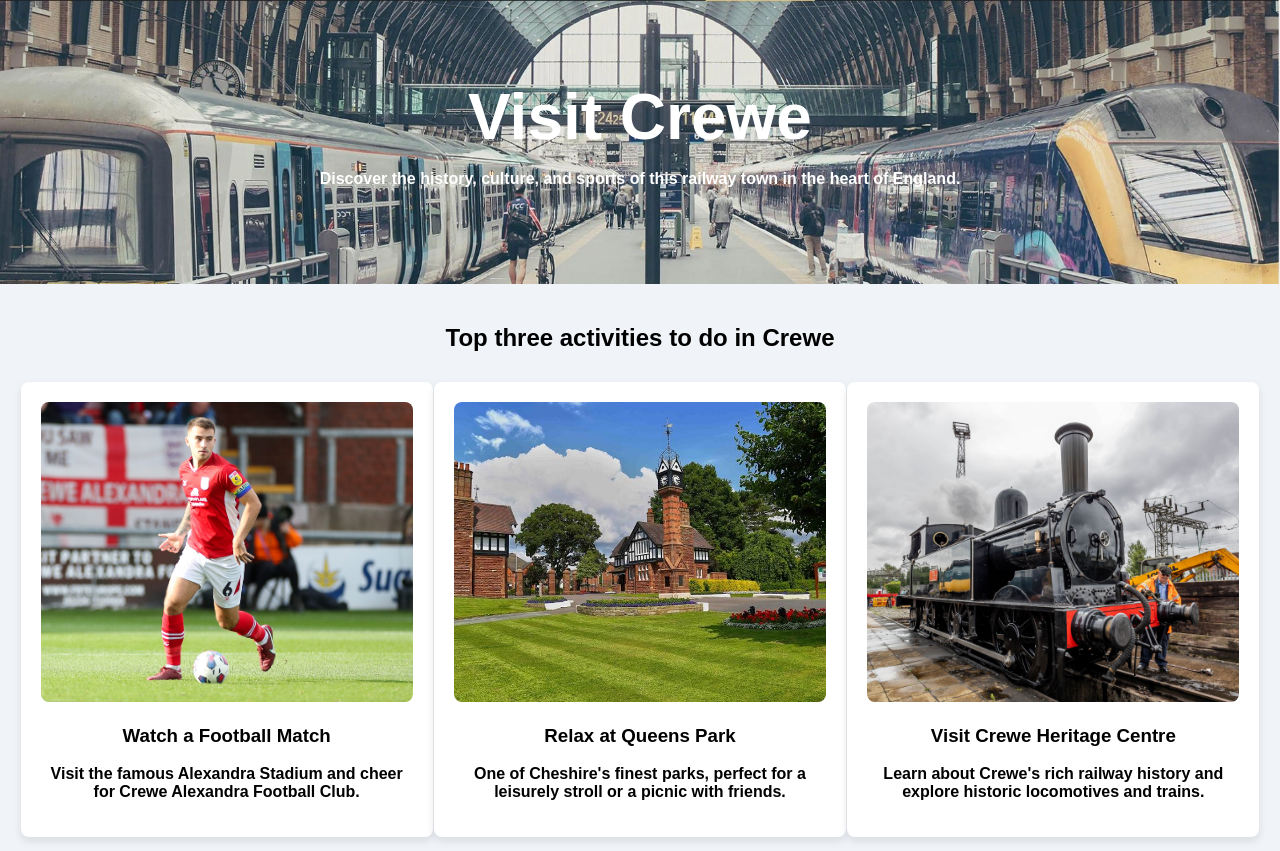
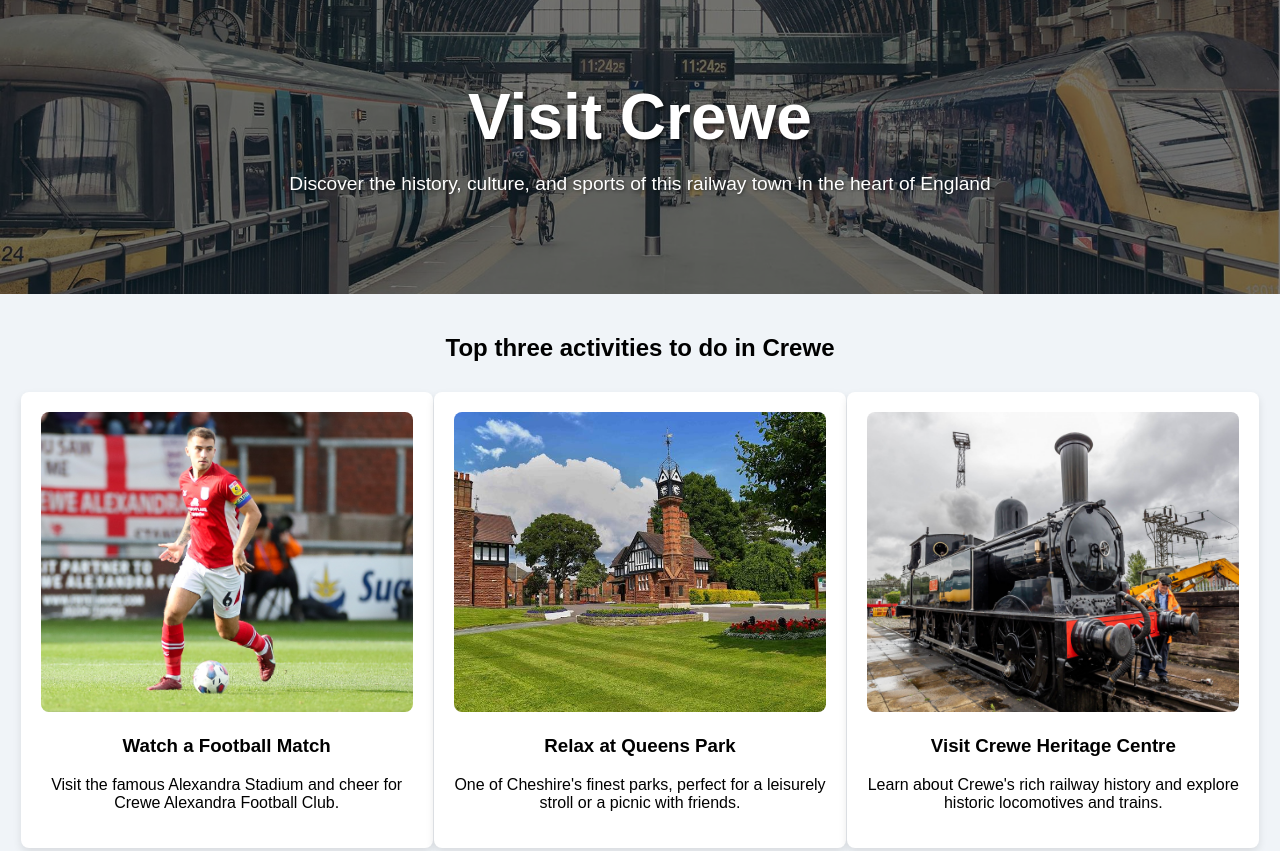
Before and after one commit to lsydochuk/Hometown-Homepage, a plain HTML site: page index.html in a window 1280 px wide. Shown: the top 851 px of the page. Drawn offline with Linux system fonts and the light colour scheme.

Commit message:
Changed display of text at the top
Changed the display of text at the top and added a README.me file

```diff
--- a/index.html
+++ b/index.html
@@ -14,7 +14,7 @@
       <h1>Visit Crewe</h1>
       <p>
         Discover the history, culture, and sports of this railway town in the
-        heart of England.
+        heart of England
       </p>
     </header>
 
--- a/styles.css
+++ b/styles.css
@@ -6,20 +6,46 @@ body {
 }
 
 header {
+    position: relative;
     background-image: url('images/CreweRailwayStation.jpg');
     background-size: cover;
+    background-position: center;
     color: white;
     text-align: center;
     padding: 80px 0;
 }
 
-p {
-    font-weight: bold;
+/* Добавление затемнения на фон для лучшей читабельности текста */
+header::before {
+    content: '';
+    position: absolute;
+    top: 0;
+    left: 0;
+    width: 100%;
+    height: 100%;
+    background-color: rgba(0, 0, 0, 0.5);
+    /* Полупрозрачное затемнение */
+    z-index: 1;
+}
+
+header h1,
+header p {
+    position: relative;
+    z-index: 2;
 }
 
 header h1 {
     font-size: 4em;
     margin: 0;
+    text-shadow: 2px 2px 4px rgba(0, 0, 0, 0.7);
+    /* Добавление тени к заголовку */
+}
+
+header p {
+    font-weight: normal;
+    font-size: 1.2em;
+    text-shadow: 1px 1px 3px rgba(0, 0, 0, 0.5);
+    /* Добавление тени к абзацу */
 }
 
 .container {
```
Also changed, not shown: 1 other file.
